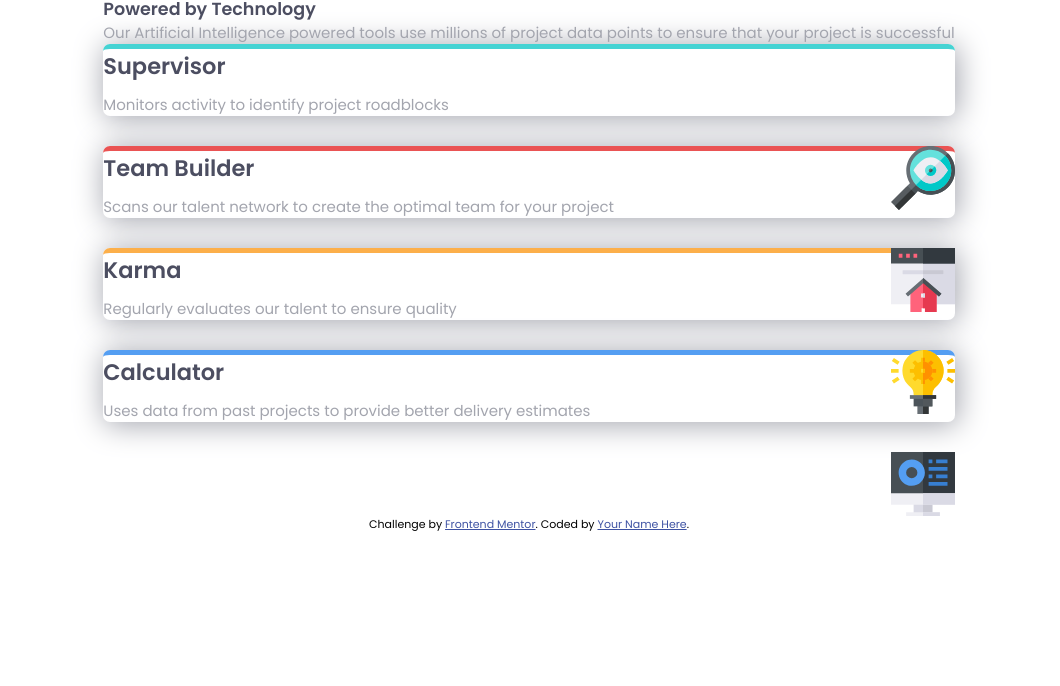
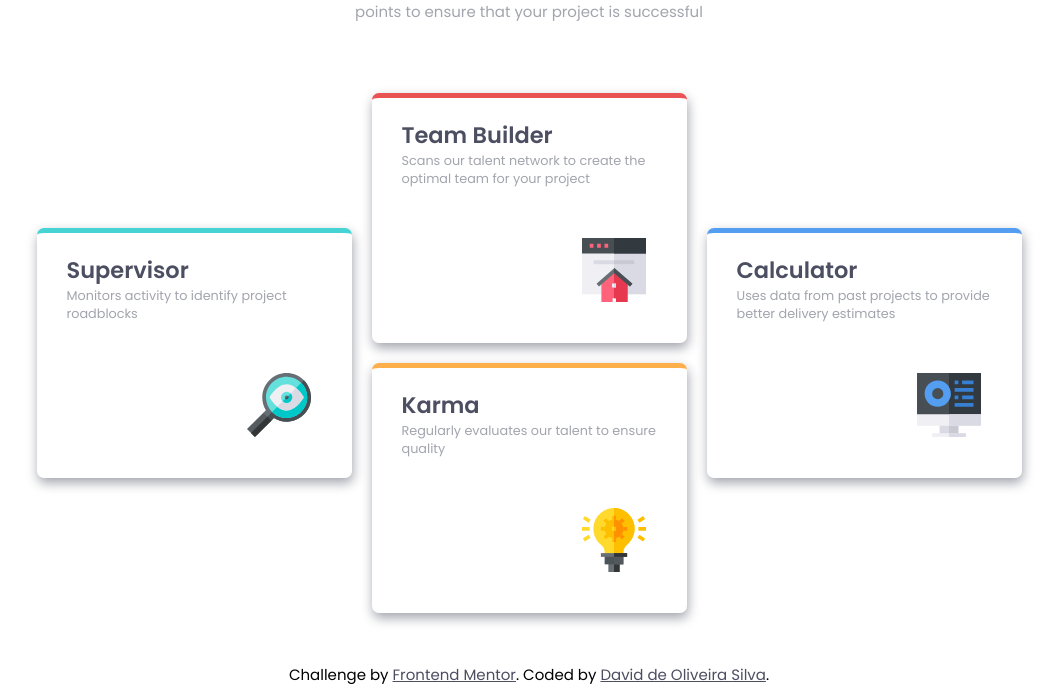
Before and after one commit to davidOliveira1995/four-card-feature-section-master, a plain HTML site: page index.html in a window 1280 px wide. Shown: the part 158-844 px from the top of the page, without its empty margins (111-1171 px from the left). Before the commit the page ends 800 px from the top, so only its background shows below. Drawn offline with Linux system fonts and the light colour scheme.

Commit message:
add novos aquivos

```diff
--- a/css/style.css
+++ b/css/style.css
@@ -1,6 +1,6 @@
 @charset "utf-8";
 
-@import url('https://fonts.googleapis.com/css2?family=Poppins:wght@200;400;600&display=swap');
+@import url("https://fonts.googleapis.com/css2?family=Poppins:wght@200;400;600&display=swap");
 
 * {
   margin: 0;
@@ -25,7 +25,7 @@
 
 body {
   font-size: 15px;
-  font-family: 'Poppins', sans-serif;
+  font-family: "Poppins", sans-serif;
 
   display: flex;
   flex-direction: column;
@@ -52,42 +52,33 @@ body {
 
 /* Configuração de Cor na Borda do Topo dos cards */
 .line-green {
-  border-top: 5px solid var(--Cyan)
+  border-top: 5px solid var(--Cyan);
 }
 
 .line-red {
-border-top: 5px solid var(--Red);
+  border-top: 5px solid var(--Red);
 }
 
-.line-yellow{border-top: 5px solid var(--Orange)}
+.line-yellow {
+  border-top: 5px solid var(--Orange);
+}
 
 .line-blue {
   border-top: 5px solid var(--Blue);
 }
 
 .card-style {
-  box-shadow: 2px 2px 30px 1px var(--Grayish-Blue);
+  box-shadow: 1px 5px 12px 0px var(--Grayish-Blue);
   border-radius: 7px;
 }
 
 .card-style h2 {
   color: var(--Very-Dark-Blue);
-  margin-bottom: 10px;
 }
 
 .card-style p {
   color: var(--Grayish-Blue);
-  margin-bottom: 30px;
 }
-
-.card-style img {
-  float: right;
-}
-
-/* Inicio Desktop */
-
-/* Fim Desktop */
-
 
 /* Inicio Mobile */
 @media screen and (max-width: 375px) {
@@ -105,7 +96,6 @@ border-top: 5px solid var(--Red);
 
   .description h3 {
     margin-bottom: 20px;
-
   }
 
   .description {
@@ -117,9 +107,87 @@ border-top: 5px solid var(--Red);
     margin-bottom: 25px;
     padding: 25px;
   }
+
+  .card-style h2 {
+    margin-bottom: 10px;
+  }
+
+  .card-style p {
+    margin-bottom: 30px;
+  }
+
+   .card-style img {
+    margin-top: 20px;
+    margin-left: 200px;
+  }
+
+  .attribution {
+    display: none;
+  }
 }
 /* Final Mobile */
 
+/* Inicio Desktop */
+@media screen and (min-width: 570px) {
+  .card {
+    width: 800px;
+    display: flex;
+    flex-direction: column;
+    justify-content: center;
+  }
+
+  .description {
+    text-align: center;
+  }
+
+  .description h1 {
+    margin-top: 20px;
+  }
+
+  .description h1,
+  .description h3 {
+    font-size: 2rem;
+  }
+
+  .description p {
+    margin: 20px 150px 0 150px;
+  }
+
+  .card-style {
+    width: 315px;
+    height: 250px;
+    padding: 20px 30px;
+    margin: 20px 10px;
+  }
+
+  .card-style p {
+    font-size: 0.8rem;
+  }
+
+  .card-style img {
+    margin: 50px 0 0 180px;
+  }
+
+  .container {
+    display: flex;
+    justify-content: center;
+    align-items: center;
+    margin-top: 50px;
+  }
+}
+/* Fim Desktop */
+
 /* Footer Descrição do criador do projeto */
-  .attribution { font-size: 11px; text-align: center; }
-  .attribution a { color: hsl(228, 45%, 44%); }
+.attribution {
+  font-size: 15px;
+  text-align: center;
+  margin-top: 30px;
+}
+.attribution a {
+  color: var(--Very-Dark-Blue)
+}
+
+.attribution a:hover {
+  text-shadow: 2px 2px 2px var(--Cyan);
+
+}
--- a/index.html
+++ b/index.html
@@ -25,16 +25,20 @@
         </p>
       </header>
       <!-- Fim Description -->
+      <div class="container">
+        <div>
           <article class="card-style line-green">
             <h2>Supervisor</h2>
             <p>Monitors activity to identify project roadblocks</p>
             <img src="images/icon-supervisor.svg" alt="imagem de uma lupa" />
           </article>
-
+        </div>
+        <div>
           <article class="card-style line-red">
             <h2>Team Builder</h2>
             <p>
-          Scans our talent network to create the optimal team for your project
+              Scans our talent network to create the optimal team for your
+              project
             </p>
             <img src="images/icon-team-builder.svg" alt="Imagem Website" />
           </article>
@@ -44,13 +48,17 @@
             <p>Regularly evaluates our talent to ensure quality</p>
             <img src="images/icon-karma.svg" alt="imagens de uma lampada" />
           </article>
-
+        </div>
+        <div>
           <article class="card-style line-blue">
             <h2>Calculator</h2>
-        <p>Uses data from past projects to provide better delivery estimates</p>
+            <p>
+              Uses data from past projects to provide better delivery estimates
+            </p>
             <img src="images/icon-calculator.svg" alt="Imagem calculadora" />
           </article>
-
+        </div>
+      </div>
     </main>
 
     <footer>
@@ -58,7 +66,7 @@
         Challenge by
         <a href="https://www.frontendmentor.io?ref=challenge" target="_blank"
           >Frontend Mentor</a
-        >. Coded by <a href="#">Your Name Here</a>.
+        >. Coded by <a href="#">David de Oliveira Silva</a>.
       </p>
     </footer>
   </body>
```
Also changed, not shown: images/four-card.png (added), 1 other file. Lines whose indentation alone changed are shown as unchanged.
